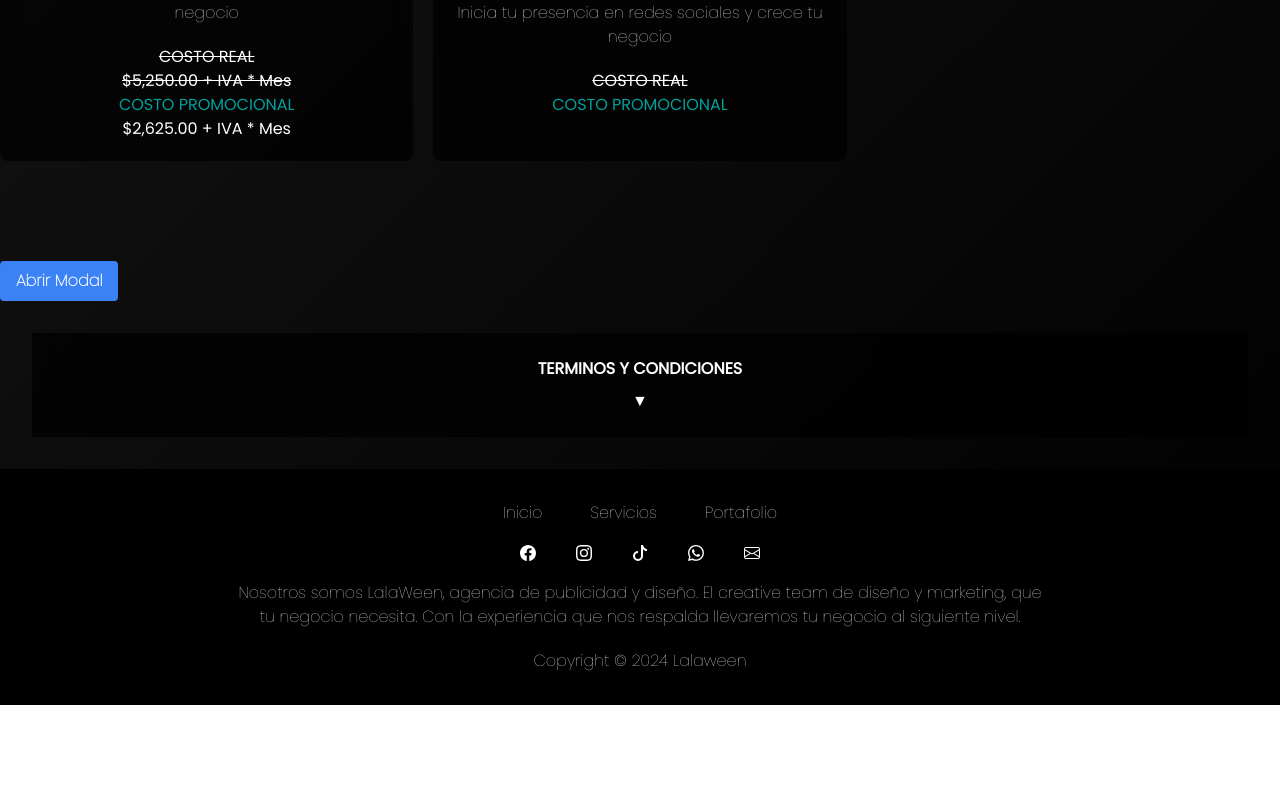
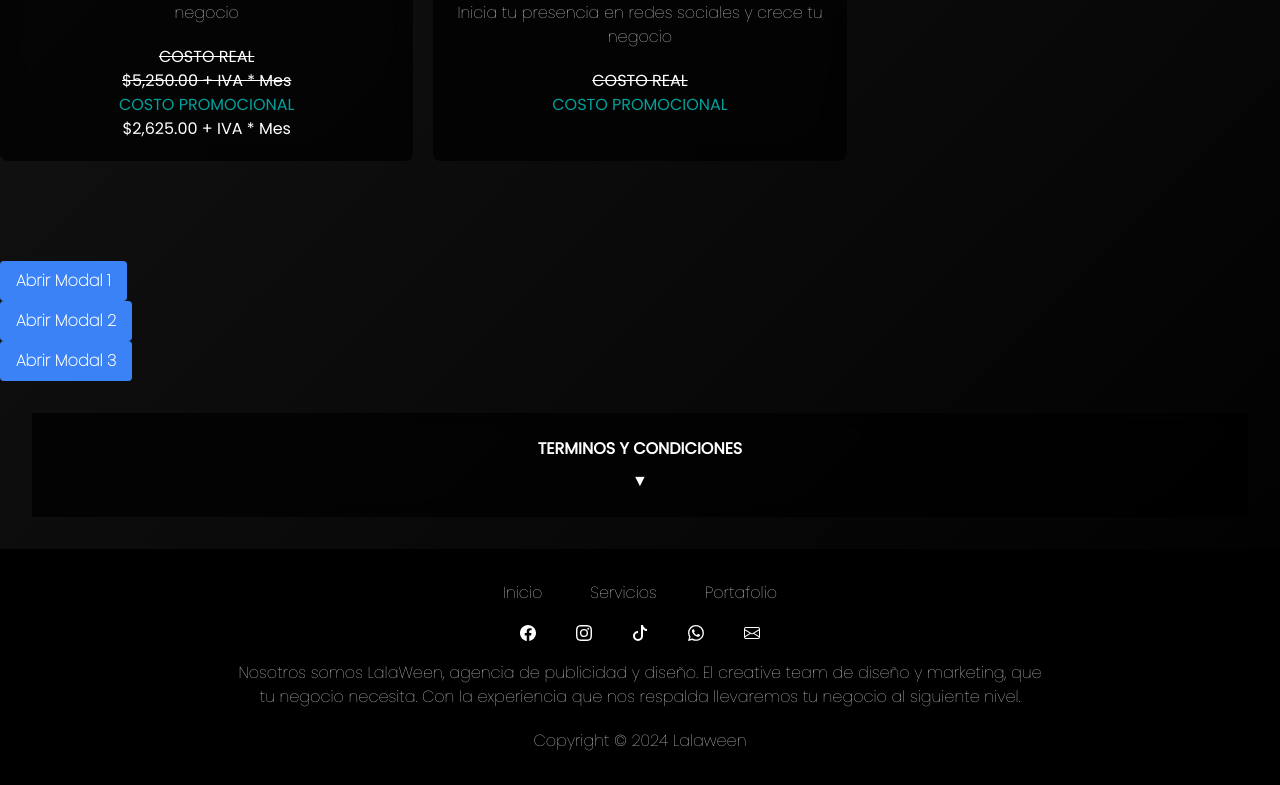
Before and after one commit to AngelLuna17-code/Lalaween, a React (Create React App) app: page /Promo in a window 1280 px wide. Shown: the part 1986-2771 px from the top of the page. Before the commit the page ends 2691 px from the top, so only its background shows below. Built offline with nearby package versions, Linux system fonts and the light colour scheme.

Commit message:
agregado arreglo para el modal

```diff
--- a/src/components/Modales.jsx
+++ b/src/components/Modales.jsx
@@ -1,44 +1,17 @@
 import React, { useState } from 'react';
 
-const Modales = () => {
-    const [isModalOpen, setIsModalOpen] = useState(false);
-
-    const openModal = () => {
-        setIsModalOpen(true);
-    };
-
-    const closeModal = () => {
-        setIsModalOpen(false);
-    };
-
+const Modal = ({ isOpen, title, content, closeModal }) => {
     return (
         <section>
-            <button
-                className="bg-blue-500 hover:bg-blue-700 text-white font-bold py-2 px-4 rounded focus:outline-none focus:shadow-outline"
-                onClick={openModal}
-            >
-                Abrir Modal
-            </button>
-            {/* Modal */}
-            {isModalOpen && (
-                <div className="flex justify-center items-center overflow-x-hidden overflow-y-auto fixed inset-0 z-50 outline-none focus:outline-none " >
-                    {/* Modal body */}
+            {isOpen && (
+                <div className="flex justify-center items-center overflow-x-hidden overflow-y-auto fixed inset-0 z-50 outline-none focus:outline-none ">
                     <div className='w-[70%] h-auto' style={{ background: 'rgba(0, 0, 0, 0.7)', backdropFilter: 'blur(10px)', WebkitBackdropFilter: 'blur(10px)' }}>
-                        {/* Modal header */}
                         <div>
-                            <p>
-                                titulo
-                            </p>
+                            <p>{title}</p>
                         </div>
-                        {/* Modal header */}
-                        {/* Modal content */}
                         <div>
-                            <p>
-                                Contenido
-                            </p>
+                            <p>{content}</p>
                         </div>
-                        {/* Modal content */}
-                        {/* Modal Footer */}
                         <div>
                             <button
                                 className="bg-red-500 hover:bg-red-700 text-white font-bold py-2 px-4 rounded focus:outline-none focus:shadow-outline"
@@ -47,12 +20,57 @@ const Modales = () => {
                                 Cerrar
                             </button>
                         </div>
-                        {/* Modal Footer */}
                     </div>
-                    {/* Modal body */}
                 </div>
             )}
-            {/* Modal */}
+        </section>
+    );
+};
+
+const Modales = () => {
+    const [modalIndex, setModalIndex] = useState(null);
+
+    const openModal = (index) => {
+        setModalIndex(index);
+    };
+
+    const closeModal = () => {
+        setModalIndex(null);
+    };
+
+    const modals = [
+        {
+            title: "Modal 1",
+            content: "Contenido del Modal 1"
+        },
+        {
+            title: "Modal 2",
+            content: "Contenido del Modal 2"
+        },
+        {
+            title: "Modal 3",
+            content: "Contenido del Modal 3"
+        }
+    ];
+
+    return (
+        <section>
+            {modals.map((modal, index) => (
+                <div key={index}>
+                    <button
+                        className="bg-blue-500 hover:bg-blue-700 text-white font-bold py-2 px-4 rounded focus:outline-none focus:shadow-outline"
+                        onClick={() => openModal(index)}
+                    >
+                        Abrir Modal {index + 1}
+                    </button>
+                    <Modal
+                        isOpen={modalIndex === index}
+                        title={modal.title}
+                        content={modal.content}
+                        closeModal={closeModal}
+                    />
+                </div>
+            ))}
         </section>
     );
 };
```
